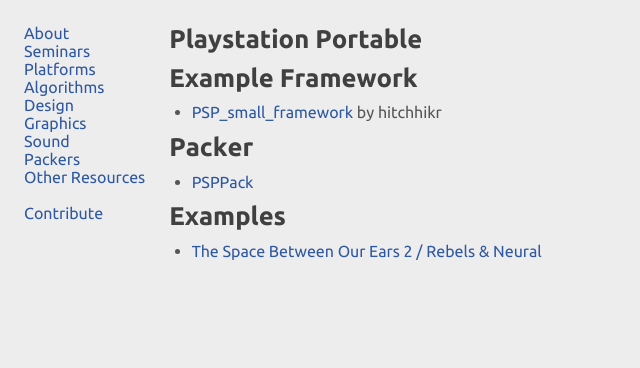
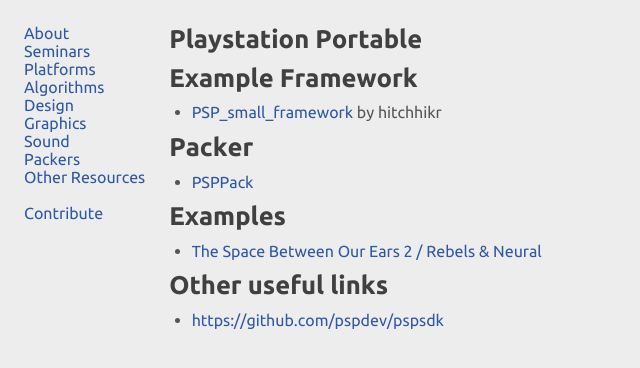
Before and after one commit to in4k/in4k.github.io, a Jekyll site: the page built from wiki/psp.markdown, in a window 1280 px wide. Shown: the top 368 px of the page, without its empty margins (0-640 px from the left). Built offline with Jekyll 4.4.1, drawn with Linux system fonts in a browser that asks for light colours.

Commit message:
Update psp.markdown

```diff
--- a/wiki/psp.markdown
+++ b/wiki/psp.markdown
@@ -14,3 +14,7 @@
 # Examples
 
 * [The Space Between Our Ears 2 / Rebels & Neural](https://www.pouet.net/prod.php?which=91981)
+
+# Other useful links
+
+* [https://github.com/pspdev/pspsdk](https://github.com/pspdev/pspsdk)
```
